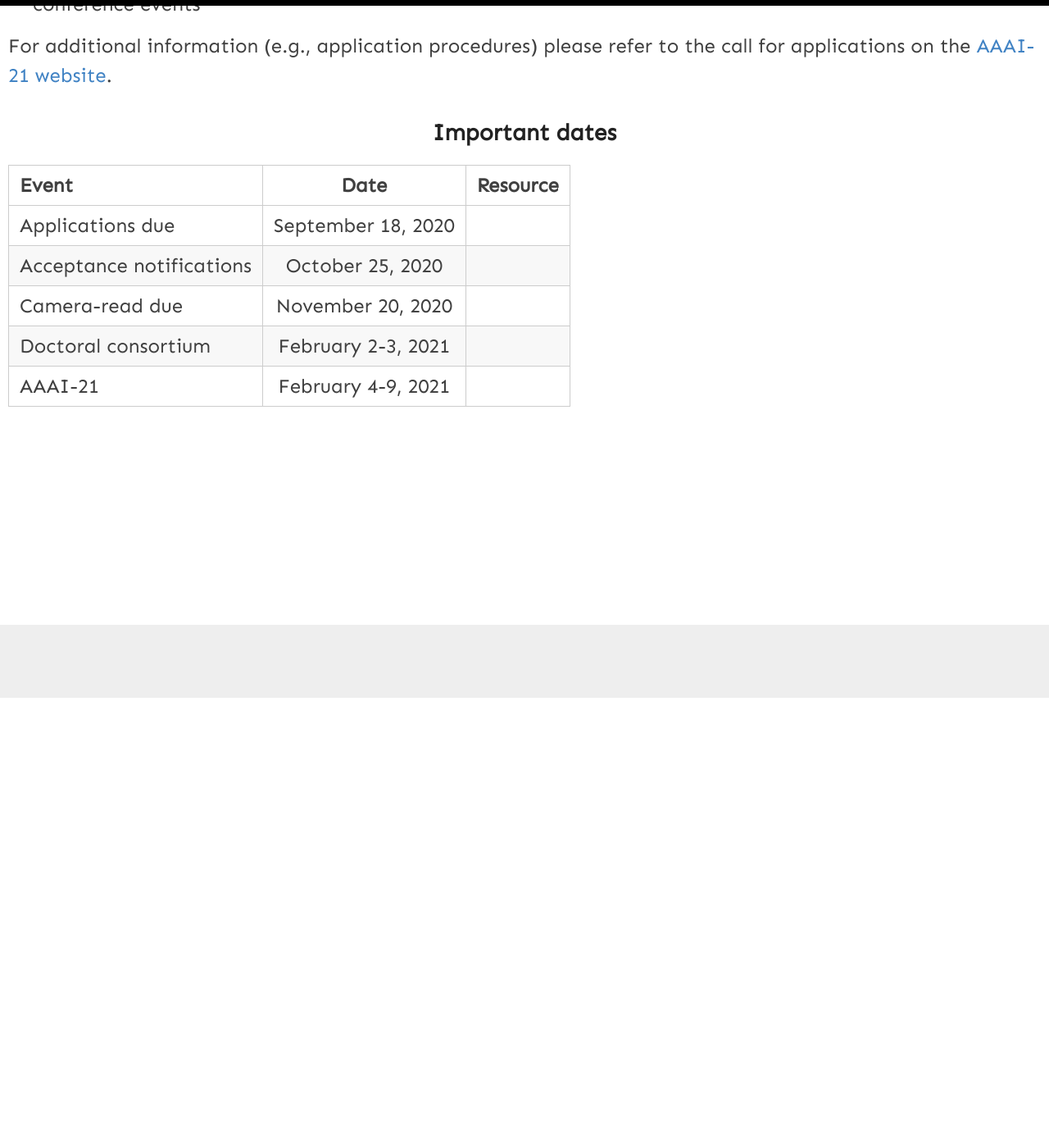
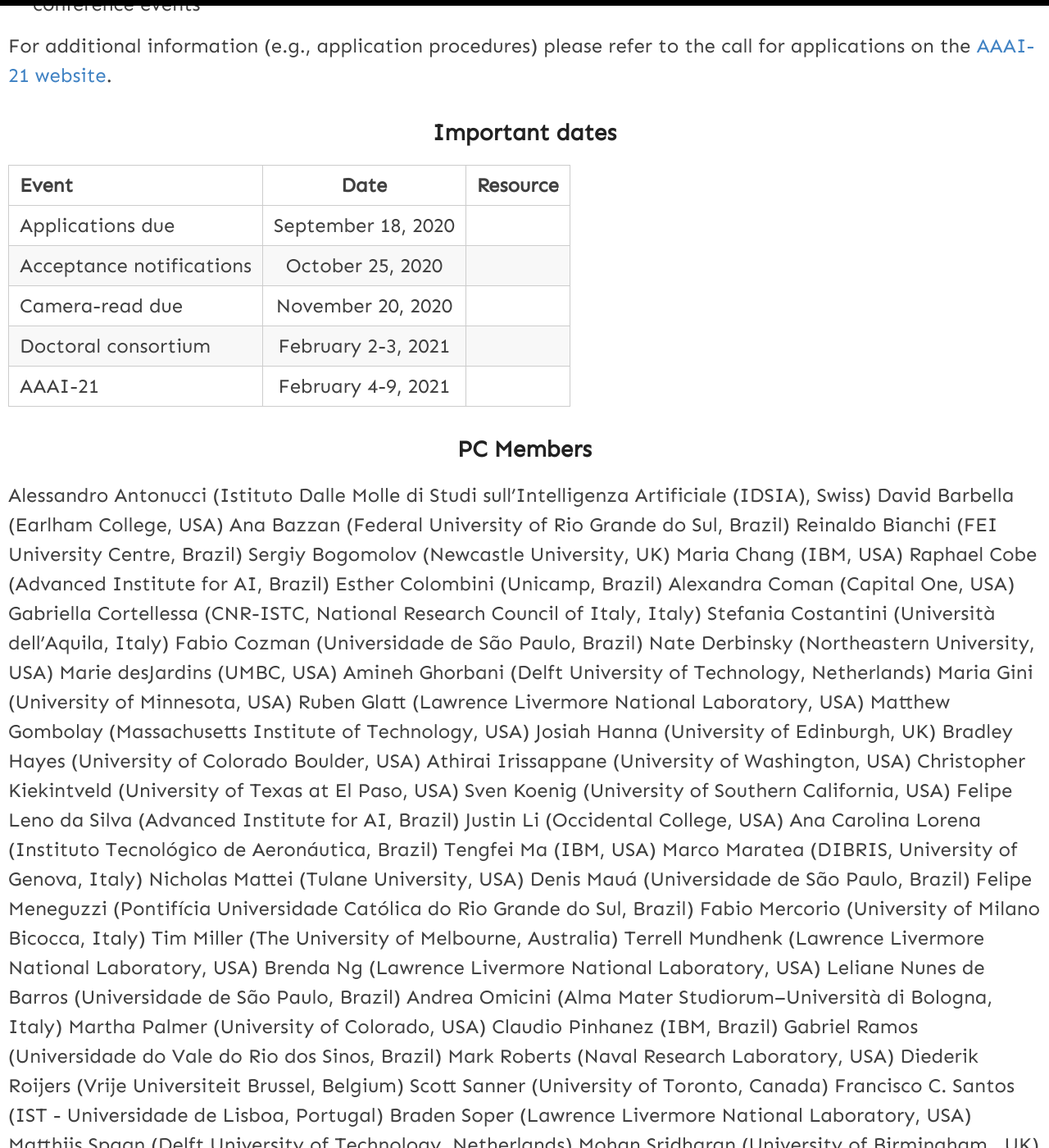
Before and after one commit to anna-reali/dc2021, a Jekyll site: the page built from index.md, in a window 1280 px wide and 1400 px high, scrolled down 549 px. Shown: the whole window at 82% size. Built offline with Jekyll 4.4.1, drawn with Linux system fonts in a browser that asks for light colours; some of the changed text lies outside the part shown.

Commit message:
Update index.md
Anna inserted the list of PC members who accepted the invitation until Sep 16.

```diff
--- a/index.md
+++ b/index.md
@@ -21,3 +21,68 @@ For additional information (e.g., application procedures) please refer to the ca
 |  Camera-read due | November 20, 2020 | |
 |  Doctoral consortium | February 2-3, 2021 | |
 |  AAAI-21 | February 4-9, 2021 | |
+
+### PC Members
+Alessandro Antonucci (Istituto Dalle Molle di Studi sull'Intelligenza Artificiale (IDSIA), Swiss)
+David Barbella (Earlham College, USA)
+Ana Bazzan (Federal University of Rio Grande do Sul, Brazil)
+Reinaldo Bianchi (FEI University Centre, Brazil)
+Sergiy Bogomolov (Newcastle University, UK)
+Maria Chang (IBM, USA)
+Raphael Cobe (Advanced Institute for AI, Brazil)
+Esther Colombini (Unicamp, Brazil)
+Alexandra Coman (Capital One, USA)
+Gabriella Cortellessa (CNR-ISTC, National Research Council of Italy, Italy)
+Stefania Costantini (Università dell'Aquila, Italy)
+Fabio Cozman (Universidade de São Paulo, Brazil)
+Nate Derbinsky (Northeastern University, USA)
+Marie desJardins (UMBC, USA)
+Amineh Ghorbani (Delft University of Technology, Netherlands)
+Maria Gini (University of Minnesota, USA)
+Ruben Glatt (Lawrence Livermore National Laboratory, USA)
+Matthew Gombolay (Massachusetts Institute of Technology, USA)
+Josiah Hanna (University of Edinburgh, UK)
+Bradley Hayes (University of Colorado Boulder, USA)
+Athirai Irissappane (University of Washington, USA)
+Christopher Kiekintveld (University of Texas at El Paso, USA)
+Sven Koenig (University of Southern California, USA)
+Felipe Leno da Silva (Advanced Institute for AI, Brazil)
+Justin Li (Occidental College, USA)
+Ana Carolina Lorena (Instituto Tecnológico de Aeronáutica, Brazil)
+Tengfei Ma (IBM, USA)
+Marco Maratea (DIBRIS, University of Genova, Italy)
+Nicholas Mattei (Tulane University, USA)
+Denis Mauá (Universidade de São Paulo, Brazil)
+Felipe Meneguzzi (Pontifícia Universidade Católica do Rio Grande do Sul, Brazil)
+Fabio Mercorio (University of Milano Bicocca, Italy)
+Tim Miller (The University of Melbourne, Australia)
+Terrell Mundhenk (Lawrence Livermore National Laboratory, USA)
+Brenda Ng (Lawrence Livermore National Laboratory, USA)
+Leliane	Nunes de Barros (Universidade de São Paulo, Brazil)
+Andrea	 Omicini (Alma Mater Studiorum–Università di Bologna, Italy)
+Martha Palmer (University of Colorado, USA)
+Claudio Pinhanez (IBM, Brazil)
+Gabriel Ramos (Universidade do Vale do Rio dos Sinos, Brazil)
+Mark Roberts (Naval Research Laboratory, USA)
+Diederik Roijers (Vrije Universiteit Brussel, Belgium)
+Scott Sanner (University of Toronto, Canada)
+Francisco C. Santos (IST - Universidade de Lisboa, Portugal)
+Braden	 Soper (Lawrence Livermore National Laboratory, USA)
+Matthijs Spaan (Delft University of Technology, Netherlands)
+Mohan Sridharan (University of Birmingham	, UK)
+Biplav Srivastava (IBM, USA)
+Silvio Stanzani (Advanced Institute for AI, Brazil)
+Sebastian Stein (University of Southampton, UK)
+Lisa Torrey (St. Lawrence University, USA)
+Peter Vamplew (Federation University Australia, Australia)
+Kommy Weldemariam (IBM Research - Africa Labs, Kenya)
+Lexing Xie (Australian National University, Australia)
+
+### Doctoral Consortium Cochairs
+Shiwali Mohan
+PARC, USA
+shiwali.mohan@parc.com
+
+Anna Reali
+Universidade de São Paulo, Brazil
+anna.reali@usp.br
```
